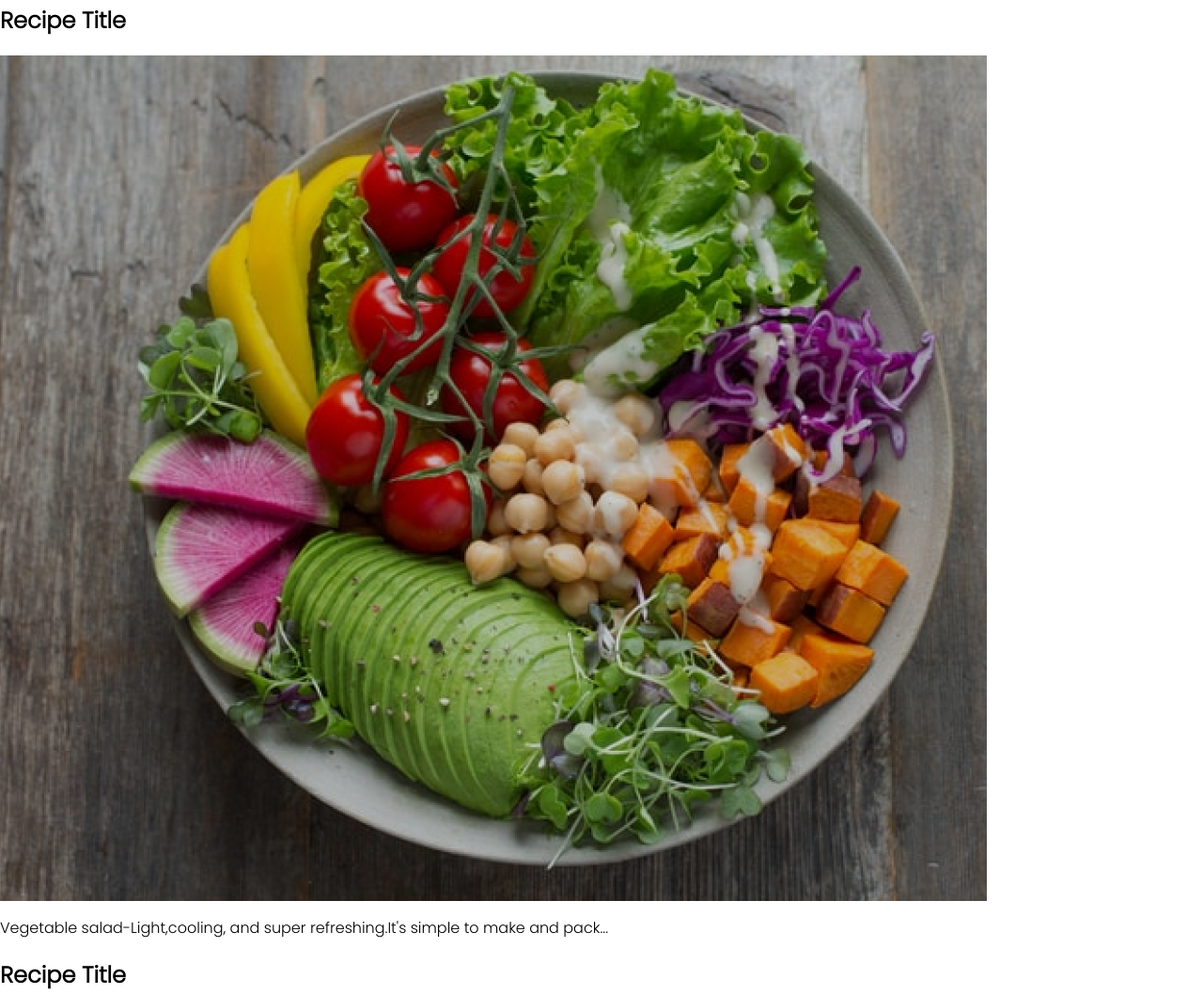
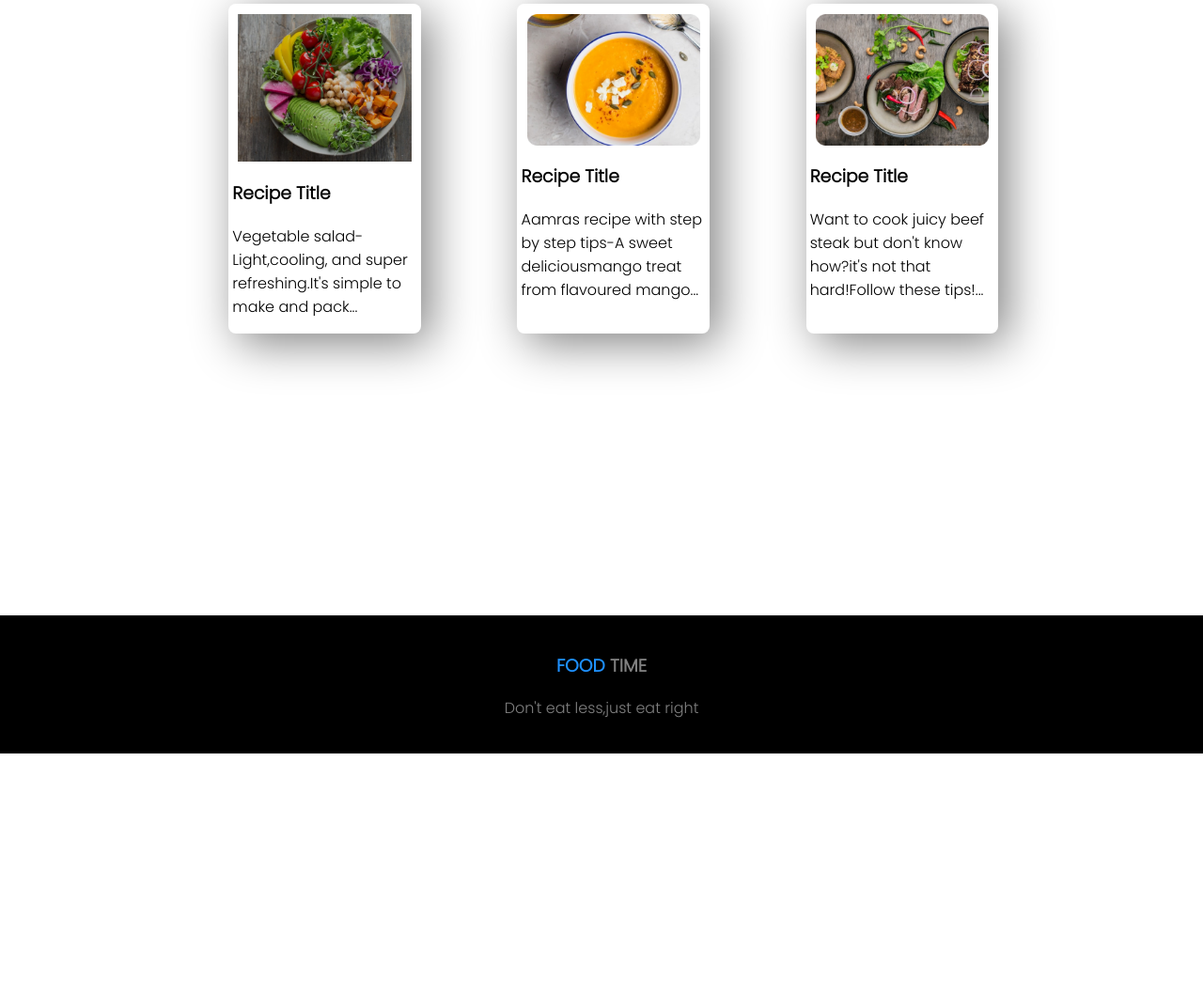
Before and after one commit to TahminaChowdhury/food-time, a plain HTML site: page index.html in a window 1280 px wide. Shown: the part 1284-2342 px from the top of the page at 94% size. After the commit the page ends 2086 px from the top, so only its background shows below. Drawn offline with Linux system fonts and the light colour scheme.

Commit message:
third-commit

```diff
--- a/index.html
+++ b/index.html
@@ -41,9 +41,9 @@
                 </div>
 
 
-        </section>
+        </section >
 
-        <section class="flexible-container">
+        <section class="flexible-container" >
             <div class="container">
                 <h2>My Recipes</h2>
 
@@ -51,28 +51,47 @@
             </div>
           </section>
 
-          <section class="second-container">
+          <section class="flexible-container"  >
+
+            <div class="flexible-container width-size">
 
 
-            <div>
-                <h2>Recipe Title</h2>
+            <div class="recipe-box">
+
+
+
                 <img src="food item/Project Cover5.png" alt="">
-                <p>Vegetable salad-Light,cooling, and super refreshing.It's simple to make and pack...</p>
+                <h3 class="resize">Recipe Title</h3>
+                <p  class="resize">Vegetable salad-Light,cooling, and super refreshing.It's simple to make and pack...</p>
             </div>
 
-            <div>
-                <h2>Recipe Title</h2>
+            <div class="recipe-box" >
                 <img src="food item/Project Cover.png" alt="">
-                <p>Aamras recipe with step by step tips-A sweet deliciousmango treat from flavoured mango</p>
+                <h3 class="resize" >Recipe Title</h3>
+                <p  class="resize">Aamras recipe with step by step tips-A sweet deliciousmango treat from flavoured mango...</p>
             </div>
 
-            <div>
-                |<h2>Recipe Title</h2>
+            <div class= "recipe-box"  >
+
                 <img src="food item/Project Cover1.jpg" alt="">
-                <p>Want to cook juicy beef steak but don't know how?it's not that hard!Follow these tips!...</p>
+                <h3 class="resize" >Recipe Title </h3>
+                <p class="resize" >Want to cook juicy beef steak but don't know how?it's not that hard!Follow these tips!...</p>
             </div>
+
+
+        </div>
+
+
+
         </section>
 
+
+            <footer class="container">
+
+                     <h3> <span class="blue">FOOD</span> TIME</h3>
+                    <p>Don't eat less,just eat right</p>
+
+            </footer>
 
 
 
--- a/style.css
+++ b/style.css
@@ -37,4 +37,38 @@ h1{
     text-align: center;
     margin: auto;
 }
-0
+.resize{
+
+   text-align: left;
+   padding-left: 2%;
+}
+.recipe-box{
+    width: 20%;
+    margin-left: 5%;
+    margin-right: 5%;
+    box-shadow:10px 10px 50px grey;
+    border-radius: 8px;
+
+
+}
+
+.width-size{
+    width: 80%;
+
+    padding-left: 15%;
+}
+.width-size img{
+    display: block;
+    margin-left: 5%;
+    margin-right: 5%;
+    margin-top: 5%;
+    width: 90%;
+}
+
+
+footer{
+    background-color: black;
+    padding: 20px;
+    color: grey;
+
+}
```
